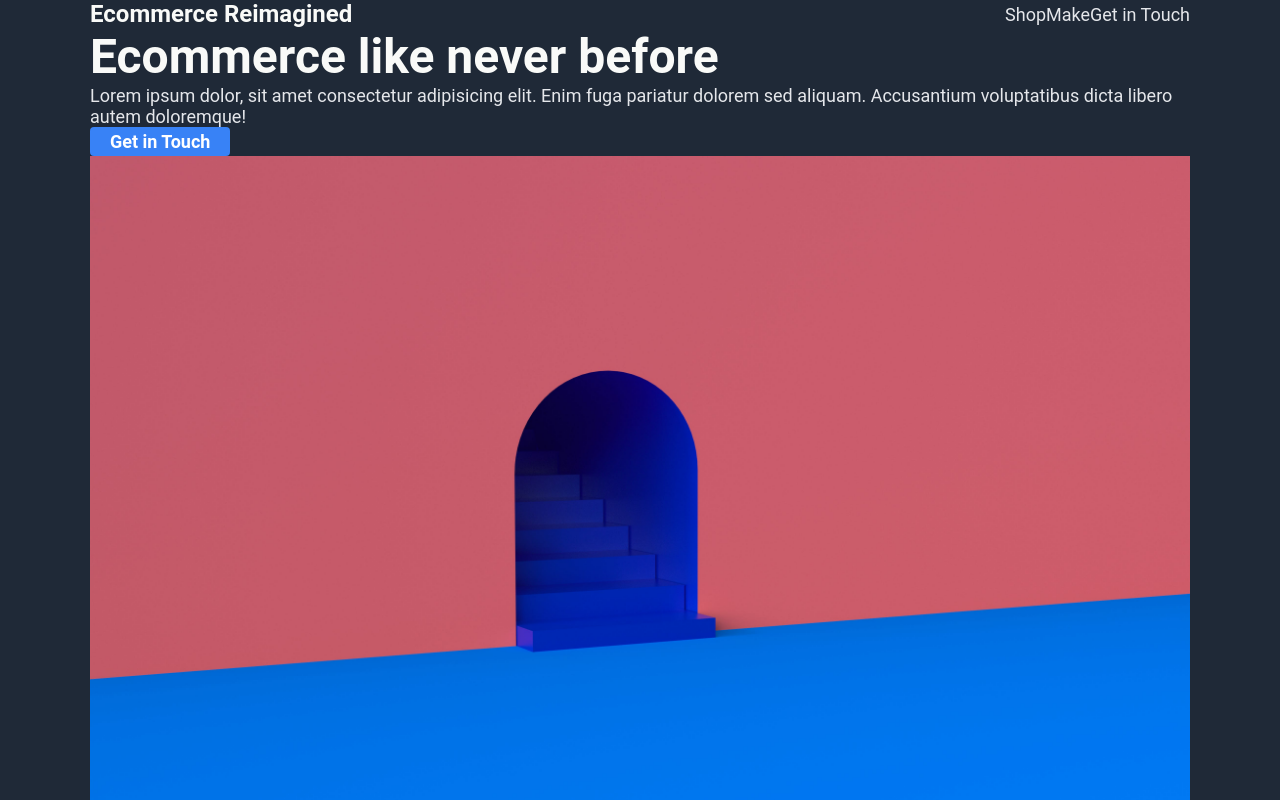
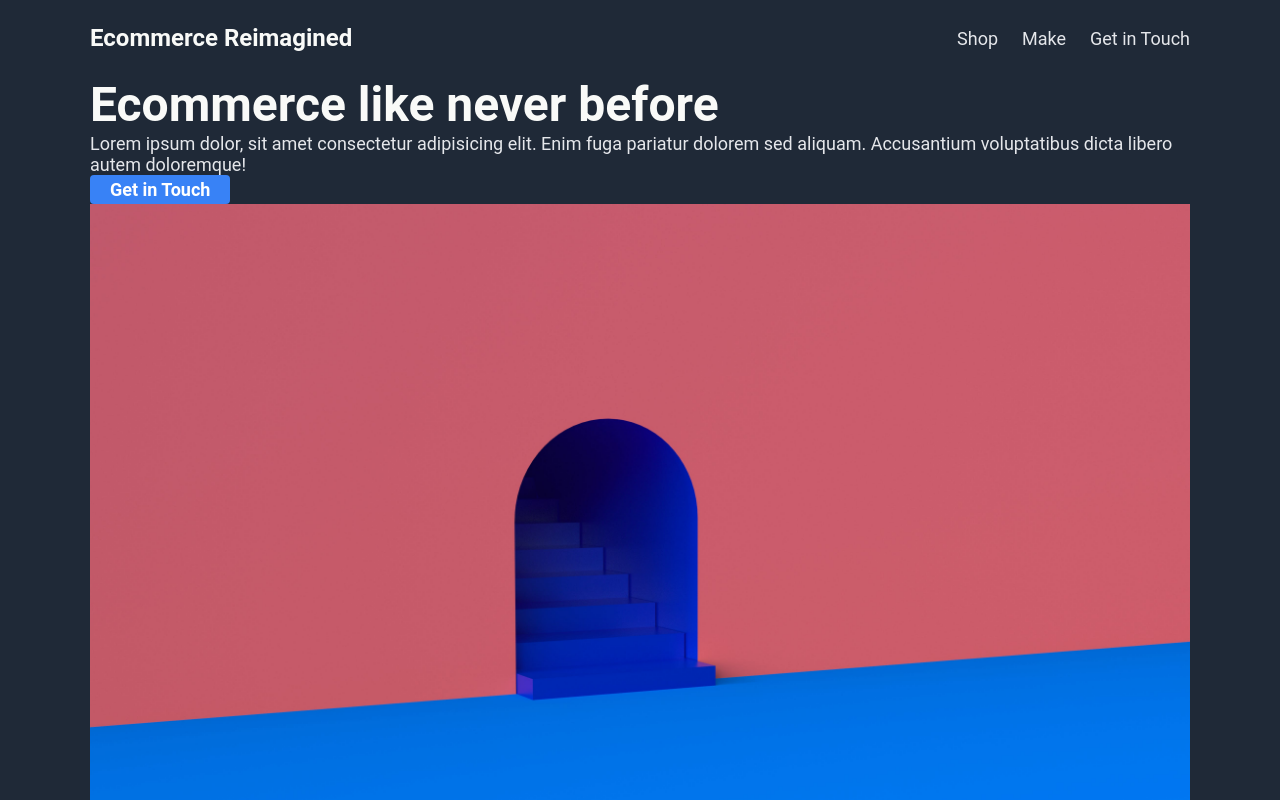
Before and after one commit to archetypish/odin-landing-page, a plain HTML site: page index.html in a window 1280 px wide. Shown: the top 800 px of the page. Drawn offline with Linux system fonts and the light colour scheme.

Commit message:
Add spacing to header and its elements

```diff
--- a/style.css
+++ b/style.css
@@ -162,3 +162,12 @@ a {
   justify-content: space-between;
   align-items: center;
 }
+
+/* Header */
+.header {
+  padding: 24px 0;
+}
+
+.nav-list {
+  gap: 24px;
+}
```
